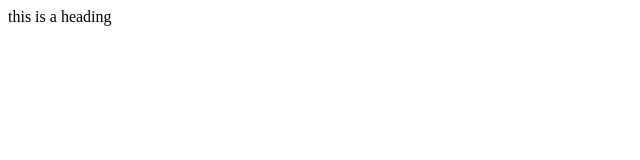
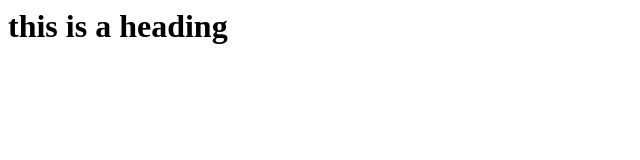
Before and after one commit to abhishek751/testwebsite, a plain HTML site: page index.html in a window 1280 px wide. Shown: the whole page, without its empty margins (0-640 px from the left). Drawn offline with Linux system fonts and the light colour scheme.

Commit message:
Update index.html

```diff
--- a/index.html
+++ b/index.html
@@ -2,6 +2,6 @@
 <head>
 </head>
 <body>
-  <h>this is a heading</h>
+  <h1>this is a heading</h1>
 </body>
 </html>
```
